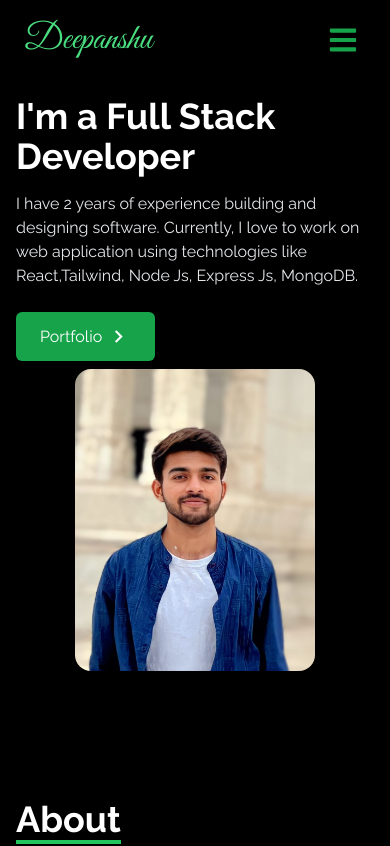
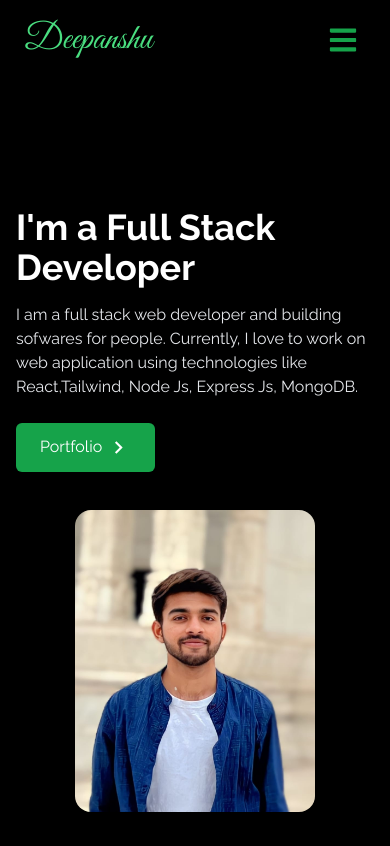
Before and after one commit to Deepanshu0881/Portfolio, a React (Create React App) app: page / in a window 390 px wide. Shown: the top 846 px of the page. Built offline with nearby package versions, Linux system fonts and the light colour scheme; the HTML template or start-up script is replaced by a standard one.

Commit message:
responsiveness improved

```diff
--- a/src/components/Home.jsx
+++ b/src/components/Home.jsx
@@ -5,14 +5,14 @@ import { Link } from "react-scroll";
 
 const Home = ()=>{
     return (
-        <div name = "home" className="h-full w-full bg-black pt-16 md:pt-0">
+        <div name = "home" className="h-screen w-full bg-black pt-36 md:pt-0 ">
             <div className="max-w-screen-lg mx-auto flex flex-col  items-center justify-center h-full px-4 py-8 md:flex-row ">
-                <div className="flex flex-col justify-center h-full ">
+                <div className="flex flex-col justify-center h-full md:w-1/2">
                     <h2 className="text-4xl sm:text-5xl font-bold text-white ">
                         I'm a Full Stack Developer
                     </h2>
                     <p className=" text-gray-200 py-4 max-w-md">
-                        I have 2 years of experience building and designing software.
+                        I am a full stack web developer and building sofwares for people.
                         Currently, I love to work on web application using technologies like React,Tailwind, Node Js, Express Js, MongoDB.
                     </p>
                     <div>
@@ -26,8 +26,8 @@ const Home = ()=>{
                     </div>
                 </div>
 
-                <div>
-                    <img src={HeroImage} alt="my profile pic" className="rounded-2xl mx-auto  w-60 md:w-80" />
+                <div className="md:w-1/2">
+                    <img src={HeroImage} alt="my profile pic" className="rounded-2xl mx-auto  w-60 md:w-60" />
                 </div>
             </div>
         </div>
```
